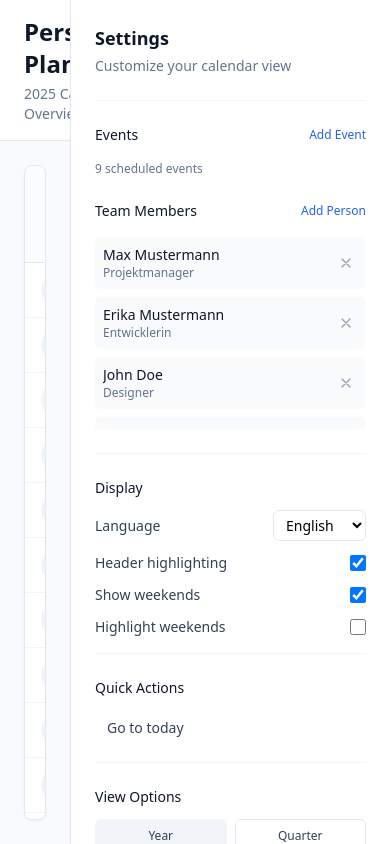
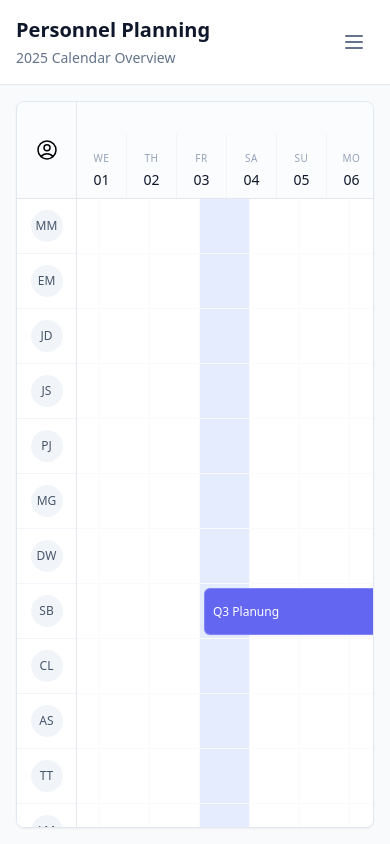
Before and after one commit to Mahdi-Golriz/calendar-svelte, a SvelteKit app: page / in a window 390 px wide. Built offline with nearby package versions, Linux system fonts and the light colour scheme.

Commit message:
Enhance Calendar and Settings components with mobile support and compact personnel view

```diff
--- a/src/lib/component/Calendar.svelte
+++ b/src/lib/component/Calendar.svelte
@@ -1,4 +1,5 @@
 <script>
+    import PeopleIcon from "$lib/icons/PeopleIcon.svelte";
     import { onMount, tick } from "svelte";
     import { createEventDispatcher } from "svelte";
 
@@ -34,6 +35,9 @@
     /** @type {Object|null} */
     export let selectedEvent = null;
 
+    /** @type {boolean} */
+    export let shortenPersonnelCol = false;
+
     let days = [];
     let months = [];
     let headerRef;
@@ -45,11 +49,13 @@
     const rowHeight = 55;
     const headerHeight = 60;
     const namesWidth = 220;
+    const namesWidthShort = 60; // Shortened width for mobile
     const dayWidth = 50;
 
     $: processedEvents = calculateEvents(events, persons, showWeekends);
     $: visibleDays = showWeekends ? days : days.filter((day) => !day.isWeekend);
     $: visibleMonths = showWeekends ? months : calculateVisibleMonths();
+    $: actualNamesWidth = shortenPersonnelCol ? namesWidthShort : namesWidth;
 
     // re-init when locale changes
     $: if (startDate || locale) {
@@ -279,12 +285,16 @@
     });
 </script>
 
-<div class="scheduler-container shadow-sm">
+<div class="scheduler-container shadow-sm" style="grid-template-columns: {actualNamesWidth}px 1fr;">
     <!-- Top-Left Corner -->
     <div
         class="scheduler-corner border-r border-b bg-slate-50/50 flex items-center justify-center"
     >
+        {#if shortenPersonnelCol}
+            <PeopleIcon />
+        {:else}
             <h3 class="text-sm font-medium text-slate-900">Personnel</h3>
+        {/if}
     </div>
 
     <!-- Timeline Header -->
@@ -341,18 +351,26 @@
     <div
         bind:this={namesRef}
         class="scheduler-names-container bg-white border-r overflow-hidden"
+        style="width: {actualNamesWidth}px;"
     >
         <div class="relative">
             {#each persons as person, personIndex}
                 <div
-                    class="person-row flex items-center px-4 py-3 border-b border-slate-100"
+                    class="person-row flex items-center border-b border-slate-100"
+                    class:px-4={!shortenPersonnelCol}
+                    class:px-2={shortenPersonnelCol}
+                    class:py-3={!shortenPersonnelCol}
+                    class:py-2={shortenPersonnelCol}
+                    class:justify-center={shortenPersonnelCol}
                     class:header-highlight={highlight &&
                         hoveredCell.personIndex === personIndex}
                     style="height: {rowHeight}px"
+                    title={shortenPersonnelCol ? `${person.name} - ${person.title}` : ''}
                 >
-                    <div class="flex items-center space-x-3">
+                    {#if shortenPersonnelCol}
+                        <!-- Shortened view - only avatar -->
                         <div
-                            class="w-8 h-8 rounded-full bg-slate-100 flex items-center justify-center"
+                            class="w-8 h-8 rounded-full bg-slate-100 flex items-center justify-center flex-shrink-0"
                         >
                             <span class="text-xs font-medium text-slate-600"
                                 >{person.name
@@ -361,17 +379,31 @@
                                     .join("")}</span
                             >
                         </div>
-                        <div>
+                    {:else}
+                        <!-- Full view - avatar and text -->
+                        <div class="flex items-center space-x-3">
+                            <div
+                                class="w-8 h-8 rounded-full bg-slate-100 flex items-center justify-center flex-shrink-0"
+                            >
+                                <span class="text-xs font-medium text-slate-600"
+                                    >{person.name
+                                        .split(" ")
+                                        .map((n) => n[0])
+                                        .join("")}</span
+                                >
+                            </div>
+                            <div class="min-w-0 flex-1">
                                 <p
-                                class="font-medium text-sm text-slate-900 leading-none"
+                                    class="font-medium text-sm text-slate-900 leading-none truncate"
                                 >
                                     {person.name}
                                 </p>
-                            <p class="text-xs text-slate-500 mt-1">
+                                <p class="text-xs text-slate-500 mt-1 truncate">
                                     {person.title}
                                 </p>
                             </div>
                         </div>
+                    {/if}
                 </div>
             {/each}
         </div>
@@ -444,13 +476,14 @@
         --row-height: 52px;
         --header-height: 97px;
         --names-width: 240px;
+        --names-width-short: 60px;
         --day-width: 48px;
     }
 
     .scheduler-container {
         display: grid;
         height: 100%;
-        grid-template-columns: var(--names-width) 1fr;
+        /* grid-template-columns is now set dynamically via style attribute */
         grid-template-rows: var(--header-height) 1fr;
         grid-template-areas:
             "corner header"
--- a/src/lib/component/Settings.svelte
+++ b/src/lib/component/Settings.svelte
@@ -3,6 +3,9 @@
     import PersonSmallSettingsItem from './PersonSmallSettingsItem.svelte';
     import AddEventPopup from './AddEventPopup.svelte';
     import ShowEventPopup from './ShowEventPopup.svelte';
+
+    /** @type {boolean} */
+    export let isMobile = false;
 
     const dispatch = createEventDispatcher();
 
@@ -26,6 +29,9 @@
 
     /** @type {Array<Object>} */
     export let events = [];
+
+    /** @type {boolean} */
+    export let shortenPersonnelCol = false;
 
     let newPersonName = '';
     let newPersonTitle = '';
@@ -113,6 +119,10 @@
         showEventPopup = !showEventPopup;
     }
 
+    function handleCloseMobile() {
+        dispatch('closeMobile');
+    }
+
     // Public method to show event details (called from parent component)
     export function showEventDetails(event) {
         selectedEventForDetails = event;
@@ -121,10 +131,37 @@
 </script>
 
 <div class="h-full bg-white border-l border-slate-200">
-    <div class="p-6 h-full overflow-y-auto">
-        <div class="mb-6">
+    <div class="p-4 md:p-6 h-full overflow-y-auto">
+        <!-- Mobile header with close button -->
+        <div class="md:hidden flex items-center justify-between mb-4 pb-4 border-b border-slate-200">
+            <h2 class="text-lg font-semibold text-slate-900">Settings</h2>
+            <button
+                on:click={handleCloseMobile}
+                class="p-2 rounded-md text-slate-500 hover:text-slate-700 hover:bg-slate-100"
+                aria-label="Close settings"
+            >
+                <svg class="w-5 h-5" fill="none" stroke="currentColor" viewBox="0 0 24 24">
+                    <path stroke-linecap="round" stroke-linejoin="round" stroke-width="2" d="M6 18L18 6M6 6l12 12" />
+                </svg>
+            </button>
+        </div>
+
+        <!-- Desktop header -->
+        <div class="hidden md:block mb-6">
             <h2 class="text-lg font-semibold text-slate-900">Settings</h2>
             <p class="text-sm text-slate-500 mt-1">Customize your calendar view</p>
+        </div>
+
+        <!-- Mobile status info -->
+        <div class="md:hidden mb-6 grid grid-cols-2 gap-4 text-sm">
+            <div class="text-center p-3 bg-slate-50 rounded-md">
+                <div class="font-medium text-slate-900">{persons.length}</div>
+                <div class="text-slate-500">Team members</div>
+            </div>
+            <div class="text-center p-3 bg-slate-50 rounded-md">
+                <div class="font-medium text-slate-900">{events.length}</div>
+                <div class="text-slate-500">Events</div>
+            </div>
         </div>
 
         <div class="space-y-6">
@@ -260,6 +297,15 @@
                             >
                         </label>
 
+                        <label class="flex items-center justify-between">
+                            <span class="text-sm text-slate-700">Compact personnel view</span>
+                            <input
+                                type="checkbox"
+                                bind:checked={shortenPersonnelCol}
+                                class="h-4 w-4 text-blue-600 bg-white border-slate-300 rounded focus:ring-blue-500 focus:ring-2"
+                            >
+                        </label>
+
                     </div>
                 </div>
 
--- /dev/null
+++ b/src/lib/icons/PeopleIcon.svelte
@@ -0,0 +1,3 @@
+<svg xmlns="http://www.w3.org/2000/svg" fill="none" viewBox="0 0 24 24" stroke-width="1.5" stroke="currentColor" class="size-6">
+  <path stroke-linecap="round" stroke-linejoin="round" d="M17.982 18.725A7.488 7.488 0 0 0 12 15.75a7.488 7.488 0 0 0-5.982 2.975m11.963 0a9 9 0 1 0-11.963 0m11.963 0A8.966 8.966 0 0 1 12 21a8.966 8.966 0 0 1-5.982-2.275M15 9.75a3 3 0 1 1-6 0 3 3 0 0 1 6 0Z" />
+</svg>
--- a/src/routes/+page.svelte
+++ b/src/routes/+page.svelte
@@ -1,6 +1,7 @@
 <script>
     import Calendar from '$lib/component/Calendar.svelte';
     import Settings from '$lib/component/Settings.svelte';
+    import { onMount } from 'svelte';
 
     // Sample persons data
     let persons = [
@@ -153,6 +154,42 @@
     // Reference to Settings component to trigger event details popup
     let settingsComponent;
 
+    // Mobile menu state
+    let mobileMenuOpen = false;
+    let isMobile = false;
+    let shortenPersonnelCol = false;
+
+    // Detect mobile screen size and auto-enable compact view
+    function checkMobile() {
+        const wasMobile = isMobile;
+        isMobile = window.innerWidth < 768; // md breakpoint
+
+        // Auto-enable compact view on mobile if not manually set
+        if (isMobile && !wasMobile) {
+            shortenPersonnelCol = true;
+        } else if (!isMobile && wasMobile && shortenPersonnelCol) {
+            // Auto-disable when moving to desktop, but only if it was auto-enabled
+            shortenPersonnelCol = false;
+        }
+    }
+
+    onMount(() => {
+        checkMobile();
+        window.addEventListener('resize', checkMobile);
+
+        return () => {
+            window.removeEventListener('resize', checkMobile);
+        };
+    });
+
+    function toggleMobileMenu() {
+        mobileMenuOpen = !mobileMenuOpen;
+    }
+
+    function closeMobileMenu() {
+        mobileMenuOpen = false;
+    }
+
     function handleGoToToday() {
         goToTodayTrigger += 1; // Increment to trigger reactive update
     }
@@ -200,13 +237,15 @@
         <!-- Main Content Area -->
         <div class="flex-1 flex flex-col overflow-hidden">
             <!-- Header -->
-            <header class="bg-white border-b border-slate-200 px-6 py-4">
+            <header class="bg-white border-b border-slate-200 px-4 md:px-6 py-4">
                 <div class="flex items-center justify-between">
                     <div>
-                        <h1 class="text-2xl font-semibold text-slate-900">Personnel Planning</h1>
+                        <h1 class="text-xl md:text-2xl font-semibold text-slate-900">Personnel Planning</h1>
                         <p class="text-sm text-slate-500 mt-1">2025 Calendar Overview</p>
                     </div>
-                    <div class="flex items-center space-x-4">
+                    <div class="flex items-center space-x-2 md:space-x-4">
+                        <!-- Desktop info - hidden on mobile -->
+                        <div class="hidden md:flex items-center space-x-4">
                             <div class="text-sm text-slate-500">
                                 {persons.length} team members
                             </div>
@@ -227,11 +266,27 @@
                                 </div>
                             {/if}
                         </div>
+
+                        <!-- Mobile hamburger button -->
+                        <button
+                            on:click={toggleMobileMenu}
+                            class="md:hidden p-2 rounded-md text-slate-500 hover:text-slate-700 hover:bg-slate-100 focus:outline-none focus:ring-2 focus:ring-blue-500"
+                            aria-label="Toggle menu"
+                        >
+                            <svg class="w-6 h-6" fill="none" stroke="currentColor" viewBox="0 0 24 24">
+                                {#if mobileMenuOpen}
+                                    <path stroke-linecap="round" stroke-linejoin="round" stroke-width="2" d="M6 18L18 6M6 6l12 12" />
+                                {:else}
+                                    <path stroke-linecap="round" stroke-linejoin="round" stroke-width="2" d="M4 6h16M4 12h16M4 18h16" />
+                                {/if}
+                            </svg>
+                        </button>
+                    </div>
                 </div>
             </header>
 
             <!-- Calendar Content -->
-            <div class="flex-1 p-6 overflow-hidden">
+            <div class="flex-1 p-4 md:p-6 overflow-hidden">
                 <Calendar
                     {startDate}
                     {events}
@@ -241,6 +296,7 @@
                     {showWeekends}
                     {highlightWeekends}
                     {locale}
+                    {shortenPersonnelCol}
                     bind:selectedDate
                     on:selectDate={handleDateSelect}
                     on:unselectDate={handleDateUnselect}
@@ -249,8 +305,8 @@
             </div>
         </div>
 
-        <!-- Fixed Right Sidebar for Settings -->
-        <div class="w-80 flex-shrink-0 shadow-sm">
+        <!-- Desktop Sidebar - hidden on mobile -->
+        <div class="hidden md:block w-80 flex-shrink-0 shadow-sm">
             <Settings
                 bind:this={settingsComponent}
                 bind:enableHighlight
@@ -259,6 +315,7 @@
                 bind:locale
                 bind:persons
                 bind:selectedDate
+                bind:shortenPersonnelCol
                 {events}
                 on:goToToday={handleGoToToday}
                 on:addEvent={handleAddEvent}
@@ -266,4 +323,37 @@
             />
         </div>
     </div>
+
+    <!-- Mobile Sidebar Overlay -->
+    {#if mobileMenuOpen}
+        <div class="md:hidden fixed inset-0 z-50 flex">
+            <!-- Backdrop -->
+            <div
+                class="fixed inset-0 bg-black bg-opacity-50"
+                on:click={closeMobileMenu}
+                on:keydown={(e) => e.key === 'Escape' && closeMobileMenu()}
+                role="button"
+                tabindex="0"
+                aria-label="Close menu"
+            ></div>
+
+            <!-- Mobile Sidebar -->
+            <div class="relative ml-auto w-80 max-w-full h-full bg-white shadow-xl">
+                <Settings
+                    bind:enableHighlight
+                    bind:showWeekends
+                    bind:highlightWeekends
+                    bind:locale
+                    bind:persons
+                    bind:selectedDate
+                    bind:shortenPersonnelCol
+                    {events}
+                    on:goToToday={handleGoToToday}
+                    on:addEvent={handleAddEvent}
+                    on:deleteEvent={handleDeleteEvent}
+                    on:closeMobile={closeMobileMenu}
+                />
+            </div>
+        </div>
+    {/if}
 </main>
```
Lines whose indentation alone changed are shown as unchanged.
